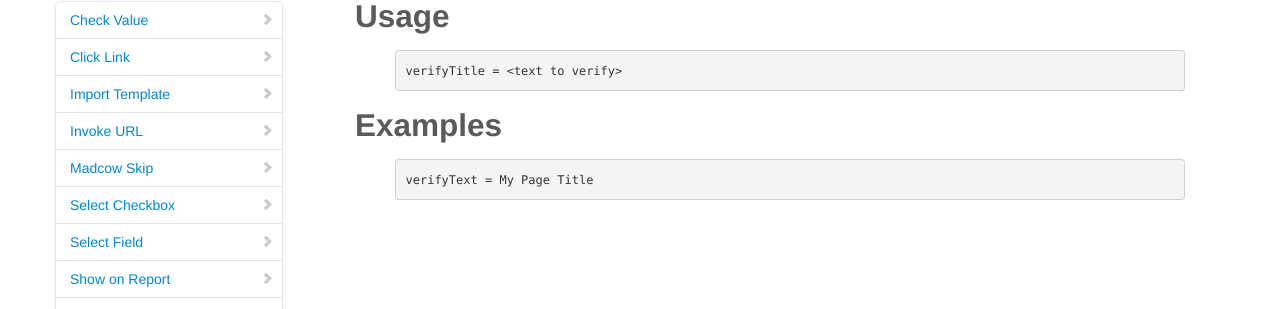
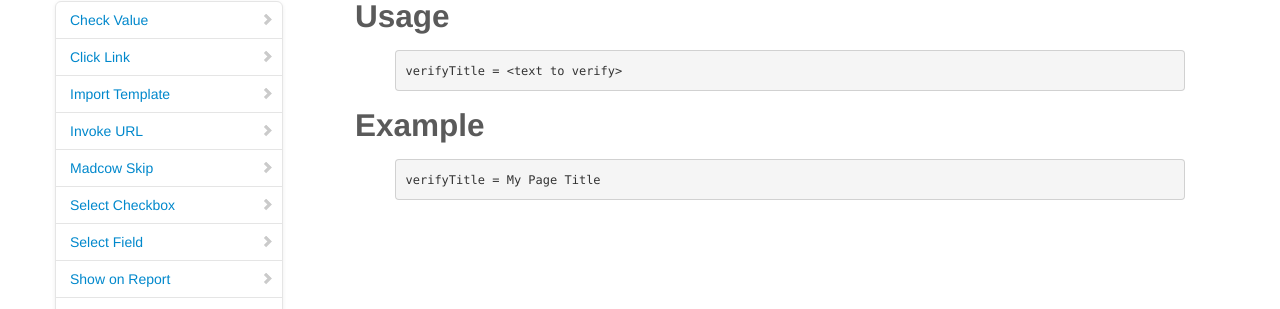
Before and after one commit to 4impact/madcow, a Jekyll site: the page built from documentation/basic operations/_posts/2012-11-01-Verify-Title.md, in a window 1280 px wide. Shown: the part 361-670 px from the top of the page. Built offline with Jekyll 4.4.1, drawn with Linux system fonts in a browser that asks for light colours.

```diff
--- a/documentation/basic operations/_posts/2012-11-01-Verify-Title.md
+++ b/documentation/basic operations/_posts/2012-11-01-Verify-Title.md
@@ -10,7 +10,7 @@
 verifyTitle = <text to verify>
 {% endhighlight %}
 
-## Examples
+## Example
 {% highlight bash %}
-verifyText = My Page Title
+verifyTitle = My Page Title
 {% endhighlight %}
```
